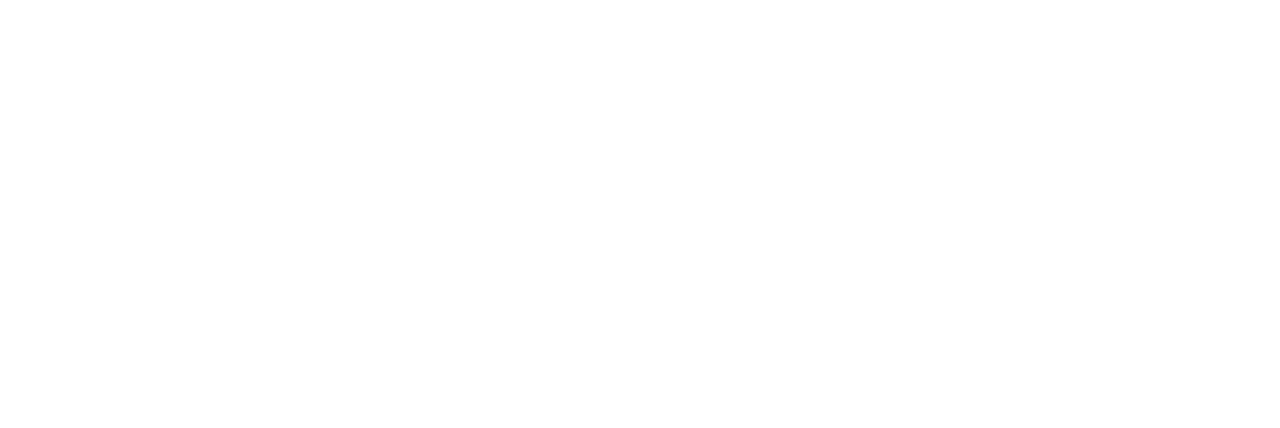
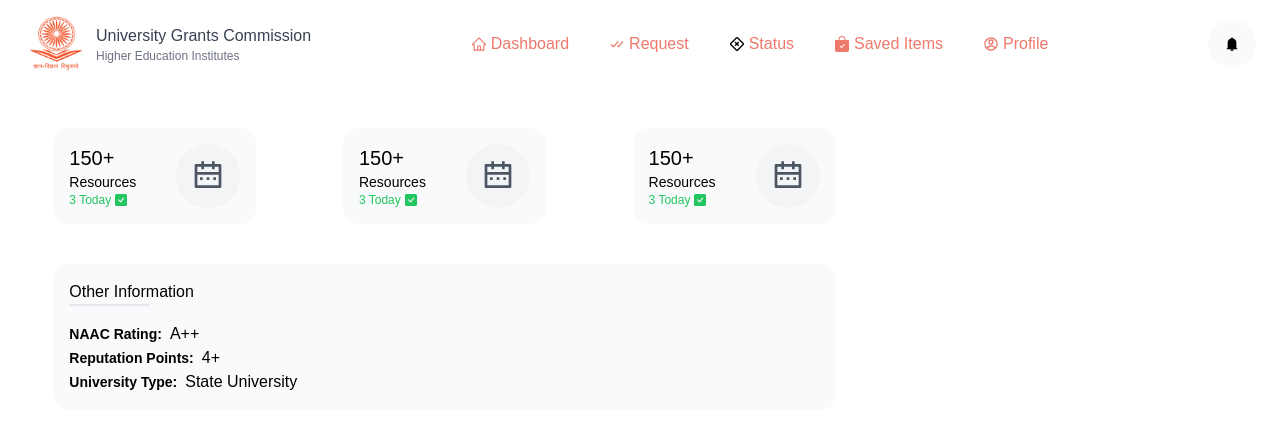
Before and after one commit to buggydecoders/Sih2022Finale, a React (Create React App) app in the folder frontend/: page /profile in a window 1280 px wide. Before the commit this address had no page. Shown: the top 428 px of the page. Built offline with nearby package versions, Linux system fonts and the light colour scheme; the HTML template or start-up script is replaced by a standard one.

Commit message:
commit-other-info

```diff
--- a/frontend/src/App.js
+++ b/frontend/src/App.js
@@ -2,12 +2,14 @@
 import { Routes, Route } from "react-router-dom";
 
 import Dashboard from "./pages/Dashboard";
+import Profile from "./pages/Profile";
 const queryClient = new QueryClient();
 export default function App() {
   return (
     <QueryClientProvider client={queryClient}>
       <Routes>
         <Route exact path="/" element={<Dashboard />}></Route>
+        <Route exact path="/profile" element={<Profile />}></Route>
       </Routes>
     </QueryClientProvider>
   );
--- /dev/null
+++ b/frontend/src/components/Navbar.jsx
@@ -0,0 +1,53 @@
+import React from "react";
+import logo from "../assets/UGC_LOGO.png";
+import { AiOutlineHome, AiFillBell } from "react-icons/ai";
+import {Link} from 'react-router-dom'
+import {BiCheckDouble} from 'react-icons/bi'
+import {GrStatusCritical} from 'react-icons/gr'
+import {BsFillBagCheckFill} from 'react-icons/bs'
+import {RiAccountCircleLine} from 'react-icons/ri'
+
+function Navbar() {
+  return (
+    <div className="flex items-center justify-between px-6 py-3">
+      <div className="flex items-center">
+        <Link to="/" className="pr-2">
+            <img src={logo} alt="UGC LOGO" className="w-16 h-16"/>
+        </Link>
+        <div className="flex flex-col">
+          <p className="text-gray-700 font-medium">
+            University Grants Commission
+          </p>
+          <p className="text-gray-500 text-xs">Higher Education Institutes </p>
+        </div>
+      </div>
+      <ul className="flex font-medium items-center space-x-10">
+        <Link to="/" className="text-primary flex items-center space-x-1">
+          <AiOutlineHome />
+          <p>Dashboard</p>
+        </Link>
+        <Link to="/" className="text-primary flex items-center space-x-1">
+          <BiCheckDouble />
+          <p>Request</p>
+        </Link>
+        <Link to="/" className="text-primary flex items-center space-x-1">
+          <GrStatusCritical />
+          <p>Status</p>
+        </Link>
+        <Link to="/" className="text-primary flex items-center space-x-1">
+          <BsFillBagCheckFill />
+          <p>Saved Items</p>
+        </Link>
+        <Link to="/" className="text-primary flex items-center space-x-1">
+          <RiAccountCircleLine />
+          <p>Profile</p>
+        </Link>
+      </ul>
+      <button className="rounded-full bg-lightGray p-4">
+        <AiFillBell />
+      </button>
+    </div>
+  );
+}
+
+export default Navbar;
--- /dev/null
+++ b/frontend/src/components/ProfilePage/OtherInformation.jsx
@@ -0,0 +1,27 @@
+import React from "react";
+
+function OtherInformation(props) {
+  const { naacRating, reputationPoints, universityType } = props.data;
+  return (
+    <div className="w-full p-4 rounded-2xl bg-lightGray my-10">
+      <h2 className="font-medium">Other Information</h2>
+      <hr className="border border-1 w-20 bg-black" />
+      <ul className="pt-4">
+        <li>
+          <b className="font-semibold text-sm pr-2">NAAC Rating:</b>
+          {naacRating}
+        </li>
+        <li>
+          <b className="font-semibold text-sm pr-2">Reputation Points:</b>
+          {reputationPoints}
+        </li>
+        <li>
+          <b className="font-semibold text-sm pr-2">University Type:</b>
+          {universityType}
+        </li>
+      </ul>
+    </div>
+  );
+}
+
+export default OtherInformation;
--- /dev/null
+++ b/frontend/src/components/ProfilePage/ProfileCard.jsx
@@ -0,0 +1,27 @@
+import React from 'react'
+import {BsFillCheckSquareFill} from 'react-icons/bs'
+import {RiCalendar2Line} from 'react-icons/ri'
+
+function ProfileCard(props) {
+  return (
+    <div className='bg-lightGray flex p-4 rounded-2xl'>
+        <div className="flex flex-col">
+            <p className='text-xl font-medium'>{props.main}+</p>
+            <p className='text-sm'>{props.sub}</p>
+
+            {
+                props.for === "Resources"?
+                <p className='text-xs text-green-500 font-medium flex items-center'>{props.achievement} Today <span className='pl-1'><BsFillCheckSquareFill/></span></p>
+                :
+                <p className='text-xs text-green-500 font-medium flex items-center'>{props.achievement} Higher <span className='pl-1'><BsFillCheckSquareFill/></span></p>
+            }
+        </div>
+
+        <div className="bg-gray-100 text-gray-600 ml-10 rounded-full h-16 w-16 p-1 flex justify-center items-center">
+            <RiCalendar2Line className='h-8 w-8'/>
+        </div>
+    </div>
+  )
+}
+
+export default ProfileCard
--- /dev/null
+++ b/frontend/src/pages/Profile.jsx
@@ -0,0 +1,46 @@
+import React from "react";
+import Navbar from "../components/Navbar";
+import OtherInformation from "../components/ProfilePage/OtherInformation";
+import ProfileCard from "../components/ProfilePage/ProfileCard";
+
+function Profile() {
+  const data = {
+    naacRating: "A++",
+    reputationPoints: "4+",
+    universityType: "State University",
+  };
+
+  return (
+    <div>
+      <Navbar />
+      <div className="py-10 flex w-11/12 mx-auto">
+        <div className="flex flex-col w-2/3">
+          <div className="flex justify-between">
+            <ProfileCard
+              for="Resources"
+              main={150}
+              sub="Resources"
+              achievement={3}
+            />
+            <ProfileCard
+              for="Resources"
+              main={150}
+              sub="Resources"
+              achievement={3}
+            />
+            <ProfileCard
+              for="Resources"
+              main={150}
+              sub="Resources"
+              achievement={3}
+            />
+          </div>
+
+          <OtherInformation data={data} />
+        </div>
+      </div>
+    </div>
+  );
+}
+
+export default Profile;
--- a/frontend/tailwind.config.js
+++ b/frontend/tailwind.config.js
@@ -7,7 +7,9 @@
     extend: {
       colors : {
         primary : '#EE786B',
-        secondary : '#2F7889'
+        secondary : '#2F7889',
+        lightGray: '#F8FAFC'
+
       }
     },
   },
```
Also changed, not shown: frontend/src/assets/UGC_LOGO.png (added), frontend/src/components/ProfilePage/Location.jsx (added), frontend/src/components/ProfilePage/POC.jsx (added), frontend/src/components/ProfilePage/ResourceCard.jsx (added), frontend/src/components/ProfilePage/StatusCard.jsx (added), 1 other file (tests, documents, lock files or other folders).
